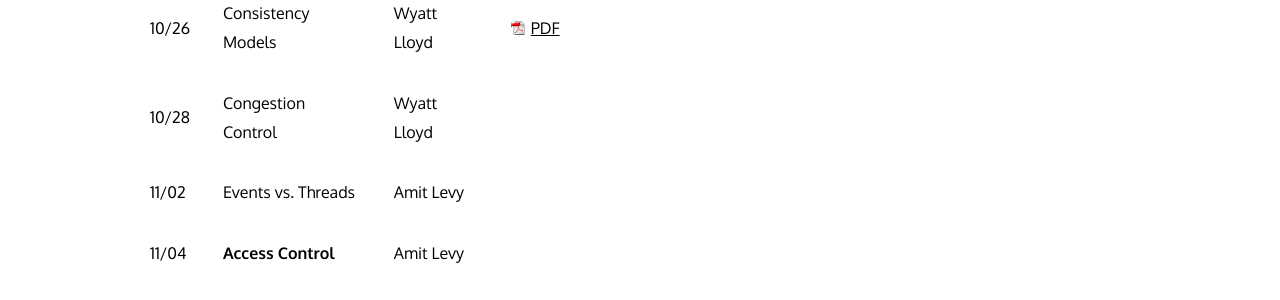
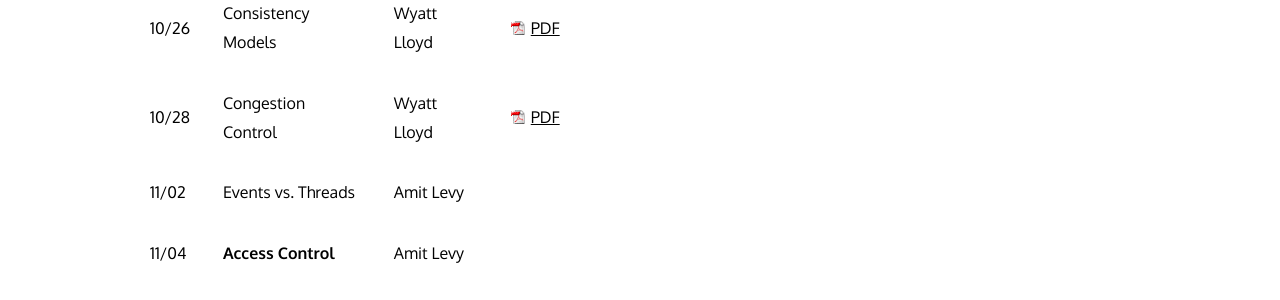
Before and after one commit to cos316/cos316-web, a Jekyll site: the page built from lectures.md, in a window 1280 px wide and 900 px high, scrolled down 1283 px. Shown: the part 218-518 px from the top of the window. Built offline with Jekyll 4.4.1, drawn with Linux system fonts in a browser that asks for light colours; nearby versions of some CDN libraries.

Commit message:
Lecture 17

```diff
--- a/lectures.md
+++ b/lectures.md
@@ -32,7 +32,7 @@ expected to attend lecture live if that is at all reasonable for you.
 | 10/19 | **Concurrency**   | Wyatt Lloyd | [PDF](/lectures/L14-concurrency-time.pdf) | | [Time, Clocks and the Ordering of Events in a Distributed System](http://lamport.azurewebsites.net/pubs/pubs.html#time-clocks) |
 | 10/21 | Logical Time      | Wyatt Lloyd | [PDF](/lectures/L15-more-time.pdf ) | | |
 | 10/26 | Consistency Models| Wyatt Lloyd | [PDF](/lectures/L16-consistency.pdf) | | |
-| 10/28 | Congestion Control| Wyatt Lloyd | | | |
+| 10/28 | Congestion Control| Wyatt Lloyd | [PDF](/lectures/L17-congestion.pdf) | | |
 | 11/02 | Events vs. Threads| Amit Levy   | | | |
 | 11/04 | **Access Control**| Amit Levy   | | | |
 | 11/09 | Capabilities      | Amit Levy   | | | |
```
Also changed, not shown: 1 other file.
